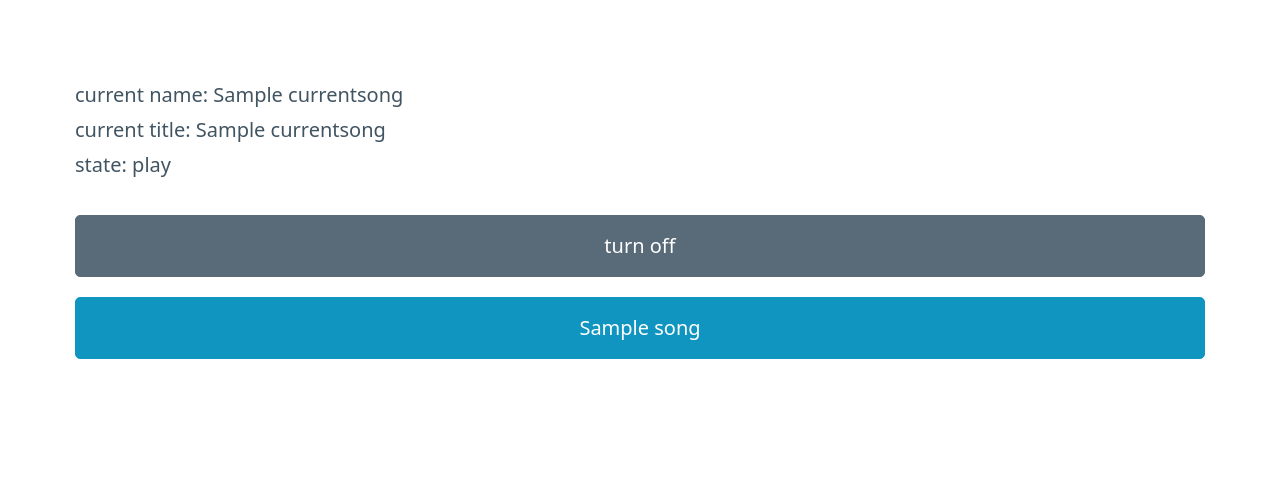
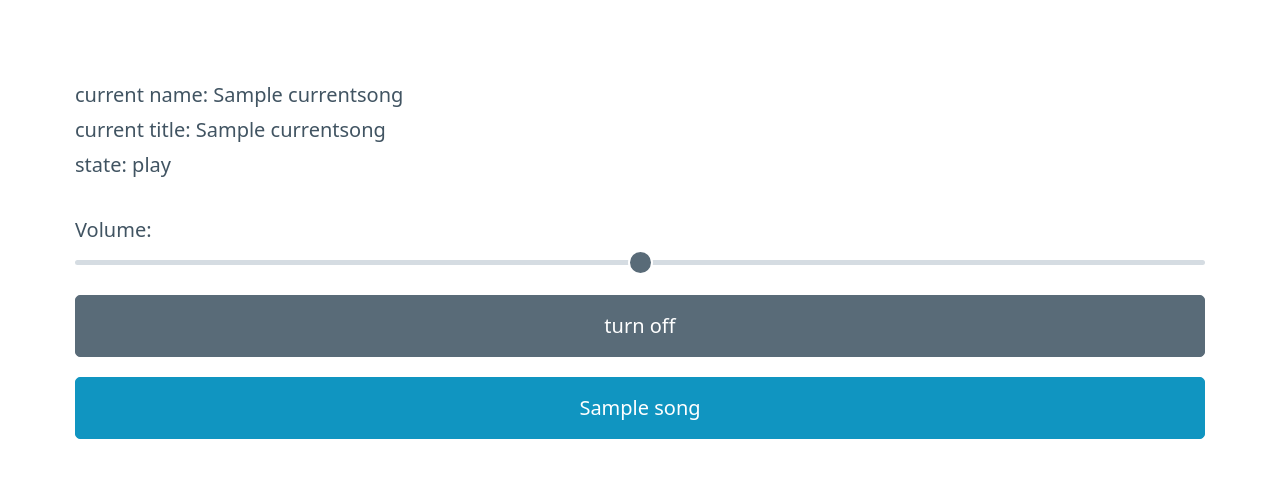
Before and after one commit to LEVITUM-e-V/office, a Django app: template office/radio/templates/radio.html in a window 1280 px wide. Shown: the part 70-548 px from the top of the page. Run offline with Django 3.2, Linux system fonts and the light colour scheme; the template is opened without the code that fills it: most values are stand-ins (such as "Sample title", 1, 10 or a date in 2020).

Commit message:
add volume slider

```diff
--- a/office/radio/templates/radio.html
+++ b/office/radio/templates/radio.html
@@ -10,6 +10,12 @@
     <br/>
   {% endif %}
 </div>
+
+<div id="volume-control">
+  <label for="volume-slider">Volume: </label>
+  <input id="volume-slider" type="range" min="0" max="100" value="50" onchange="setVolume(this.value)">
+</div>
+
 <div id="playlist">
   <button onclick="send_command(this, 0)" class="secondary">turn off</button>
   {% for song in playlistinfo %}
@@ -42,6 +48,23 @@ function send_command(button, song_id) {
   });
 }
 
+function setVolume(volume) {
+  let data = new FormData();
+  data.append('volume', volume);
+  fetch("{% url 'radio' %}", {
+      method: 'POST',
+      body: data,
+      credentials: 'same-origin',
+      headers: {
+        "X-CSRFToken": document.querySelector('[name=csrfmiddlewaretoken]').value,
+      }
+  })
+  .then((response) => response.json())
+  .then((json) => {
+    updateRadioInfo(json.status, json.currentsong);
+  });
+}
+
 function updateRadioInfo(status, currentsong) {
   const radioInfoDiv = document.getElementById('radio-info');
   radioInfoDiv.innerHTML = '';
```
Also changed, not shown: office/radio/views.py (+16 -6 lines).
